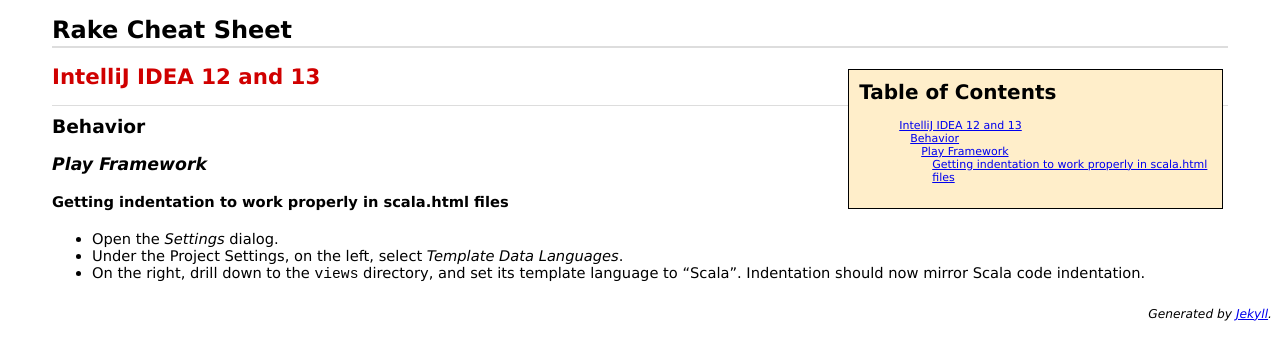
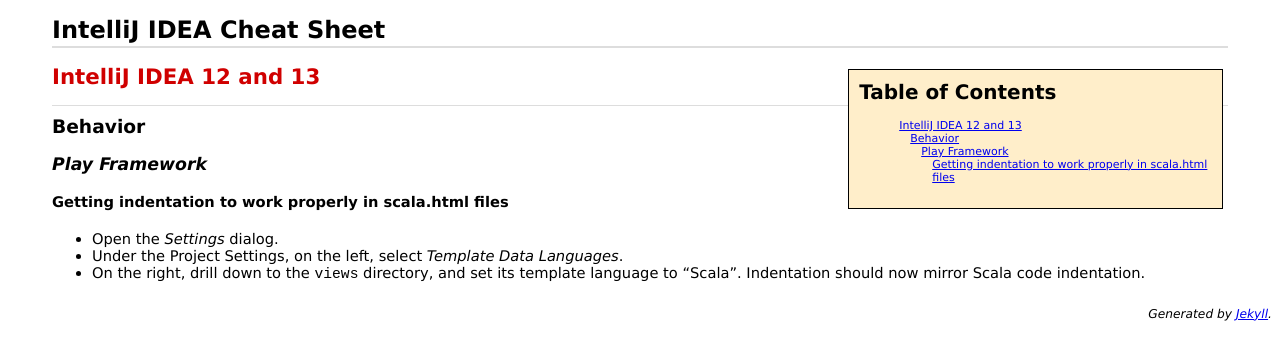
Before and after one commit to bmc/cheat-sheets, a Jekyll site: the page built from intellij-idea.md, in a window 1280 px wide. Shown: the top 360 px of the page. Built offline with Jekyll 4.4.1, drawn with Linux system fonts in a browser that asks for light colours.

Commit message:
Fixed incorrect title

```diff
--- a/intellij-idea.md
+++ b/intellij-idea.md
@@ -1,5 +1,5 @@
 ---
-title: Rake Cheat Sheet
+title: IntelliJ IDEA Cheat Sheet
 layout: cheat-sheet
 ---
 
```
